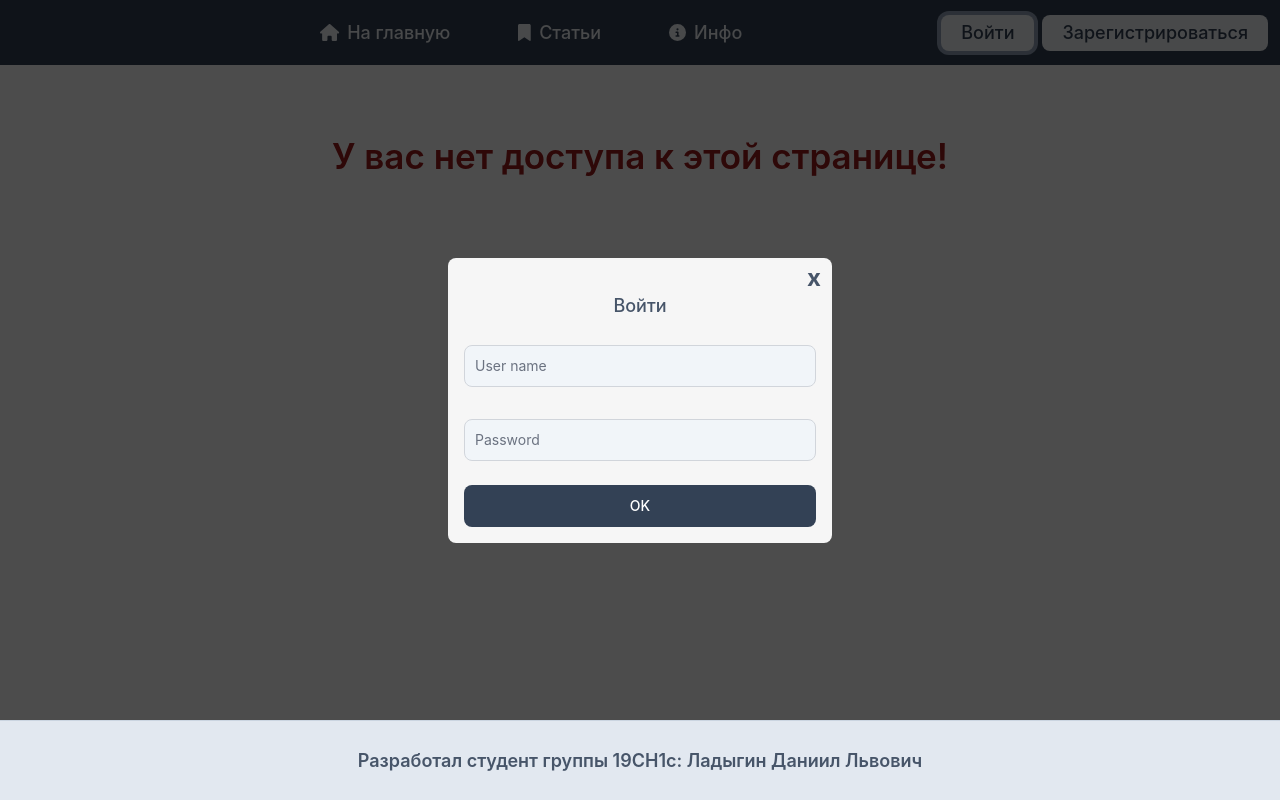
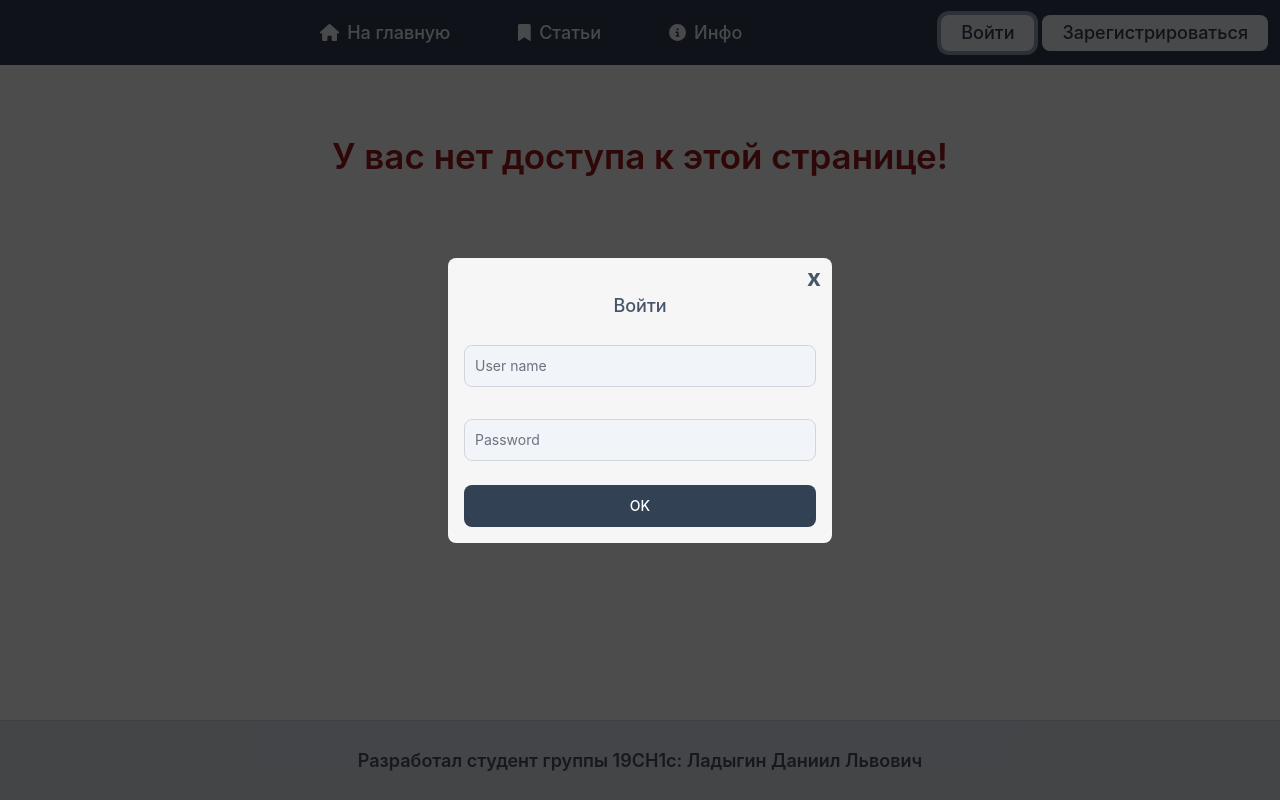
Before and after one commit to Daniil848/vkr, a React (Create React App) app: page /#/admin in a window 1280 px wide. Both pictures are taken after a click on the button "Войти". Built offline with nearby package versions, Linux system fonts and the light colour scheme.

Commit message:
registration modal z-index

```diff
--- a/src/components/registration/Registration.module.scss
+++ b/src/components/registration/Registration.module.scss
@@ -1,5 +1,5 @@
 .wrapper {
-  @apply fixed top-0 bottom-0 left-0 right-0 flex justify-center items-center min-h-full min-w-full z-30 bg-black bg-opacity-70;
+  @apply fixed top-0 bottom-0 left-0 right-0 flex justify-center items-center min-h-full min-w-full z-40 bg-black bg-opacity-70;
 
   .form {
     @apply relative flex flex-col items-center w-96 h-auto p-4 mx-auto my-28 bg-white bg-opacity-95 rounded-lg transition-[height];
```
